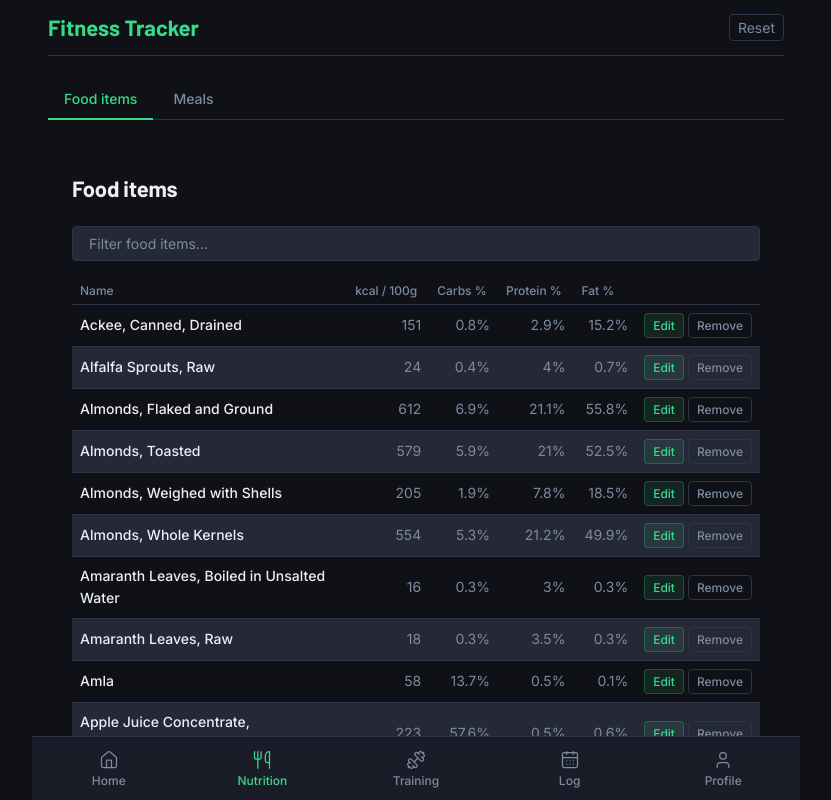
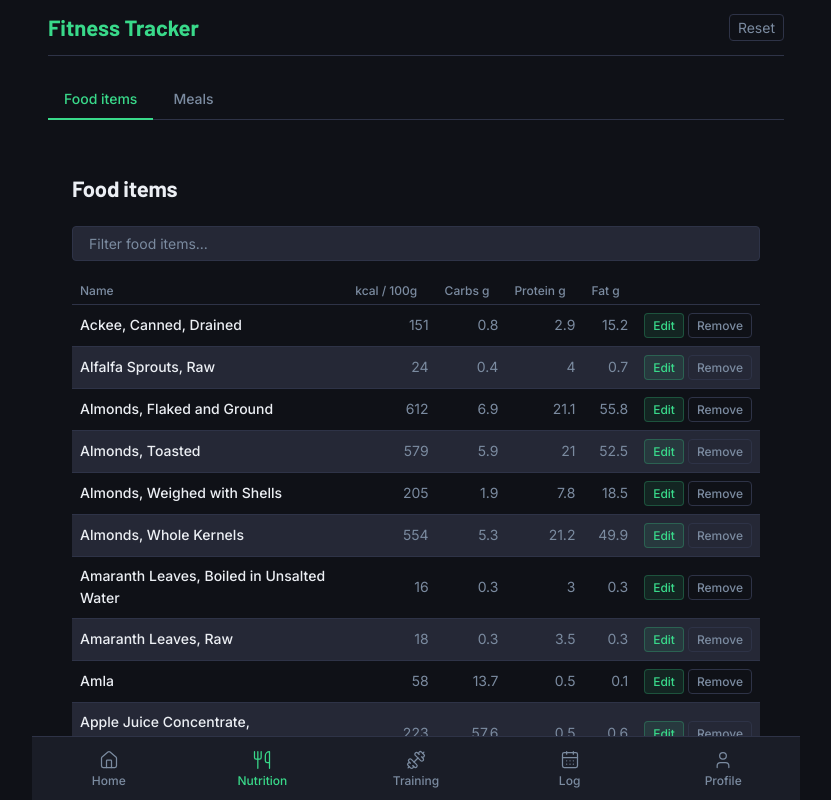
Before and after one commit to ccassinjr/fitnesstracker, a React (Vite) app: page / in a window 1280 px wide. Both pictures are taken after a click on the button "Nutrition". Shown: the top 800 px of the page, without its empty margins (224-1055 px from the left). Built offline with nearby package versions, Linux system fonts and the light colour scheme.

Commit message:
Fix macro units - rename Percentage type to GramsPer100g and update labels

```diff
--- a/src/AddFoodItem.tsx
+++ b/src/AddFoodItem.tsx
@@ -74,7 +74,7 @@ export function AddFoodItem({
           />
         </div>
         <div className="food-form__field">
-          <label className="food-form__label">Carbohydrates (%)</label>
+          <label className="food-form__label">Carbohydrates per 100g</label>
           <input
             className="food-form__input"
             name="carbs"
@@ -89,7 +89,7 @@ export function AddFoodItem({
           />
         </div>
         <div className="food-form__field">
-          <label className="food-form__label">Protein (%)</label>
+          <label className="food-form__label">Protein per 100g</label>
           <input
             className="food-form__input"
             name="protein"
@@ -104,7 +104,7 @@ export function AddFoodItem({
           />
         </div>
         <div className="food-form__field">
-          <label className="food-form__label">Fat (%)</label>
+          <label className="food-form__label">Fat per 100g</label>
           <input
             className="food-form__input"
             name="fat"
--- a/src/FoodList.tsx
+++ b/src/FoodList.tsx
@@ -67,7 +67,9 @@ function FoodListItem({
               />
             </div>
             <div className="food-item__edit-field">
-              <label className="food-item__edit-label">Carbohydrates (%)</label>
+              <label className="food-item__edit-label">
+                Carbohydrates per 100g
+              </label>
               <input
                 className="food-item__edit-input"
                 type="number"
@@ -79,7 +81,7 @@ function FoodListItem({
               />
             </div>
             <div className="food-item__edit-field">
-              <label className="food-item__edit-label">Protein (%)</label>
+              <label className="food-item__edit-label">Protein per 100g</label>
               <input
                 className="food-item__edit-input"
                 type="number"
@@ -91,7 +93,7 @@ function FoodListItem({
               />
             </div>
             <div className="food-item__edit-field">
-              <label className="food-item__edit-label">Fat (%)</label>
+              <label className="food-item__edit-label">Fat per 100g</label>
               <input
                 className="food-item__edit-input"
                 type="number"
@@ -226,11 +228,9 @@ function FoodListItem({
       <td className="food-item__cell food-item__cell--value">
         {food.calories_per_100g}
       </td>
-      <td className="food-item__cell food-item__cell--value">{food.carbs}%</td>
-      <td className="food-item__cell food-item__cell--value">
-        {food.protein}%
-      </td>
-      <td className="food-item__cell food-item__cell--value">{food.fat}%</td>
+      <td className="food-item__cell food-item__cell--value">{food.carbs}</td>
+      <td className="food-item__cell food-item__cell--value">{food.protein}</td>
+      <td className="food-item__cell food-item__cell--value">{food.fat}</td>
       <td className="food-item__cell food-item__cell--actions">
         <button
           className="food-item__btn food-item__btn--edit"
@@ -301,9 +301,9 @@ export function FoodList({
             <tr>
               <th className="food-list__th food-list__th--name">Name</th>
               <th className="food-list__th">kcal / 100g</th>
-              <th className="food-list__th">Carbs %</th>
-              <th className="food-list__th">Protein %</th>
-              <th className="food-list__th">Fat %</th>
+              <th className="food-list__th">Carbs g</th>
+              <th className="food-list__th">Protein g</th>
+              <th className="food-list__th">Fat g</th>
               <th className="food-list__th food-list__th--actions"></th>
             </tr>
           </thead>
--- a/src/LogMeal.tsx
+++ b/src/LogMeal.tsx
@@ -154,9 +154,9 @@ export function LogMeal({
                   <td>Name</td>
                   <td>Quantity</td>
                   <td>Calories per 100g</td>
-                  <td>Carbs</td>
-                  <td>Protein</td>
-                  <td>Fat</td>
+                  <td>Carbs g</td>
+                  <td>Protein g</td>
+                  <td>Fat g</td>
                   <td></td>
                 </tr>
               </thead>
```
Also changed, not shown: src/types.ts (+4 -4 lines).
